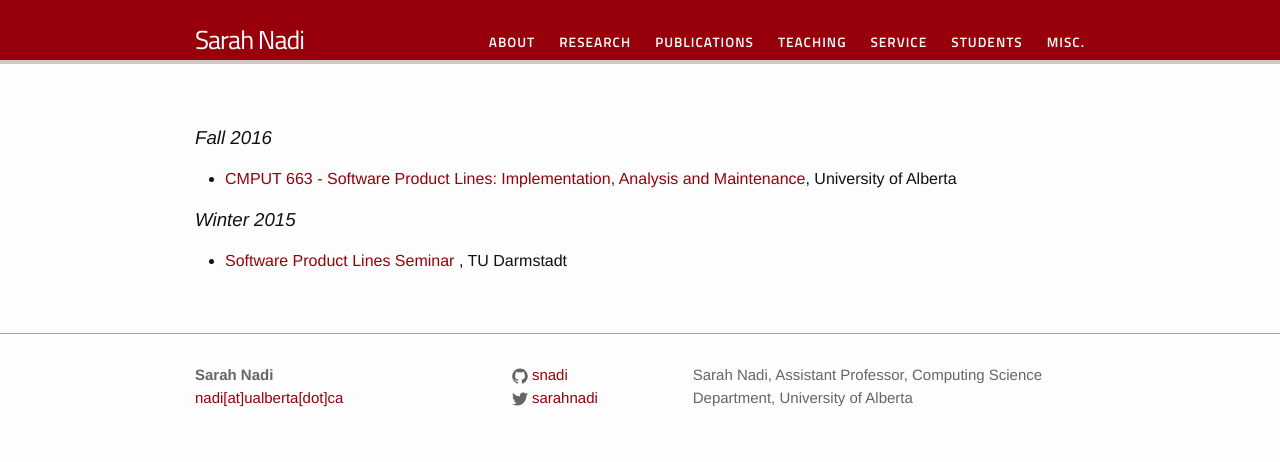
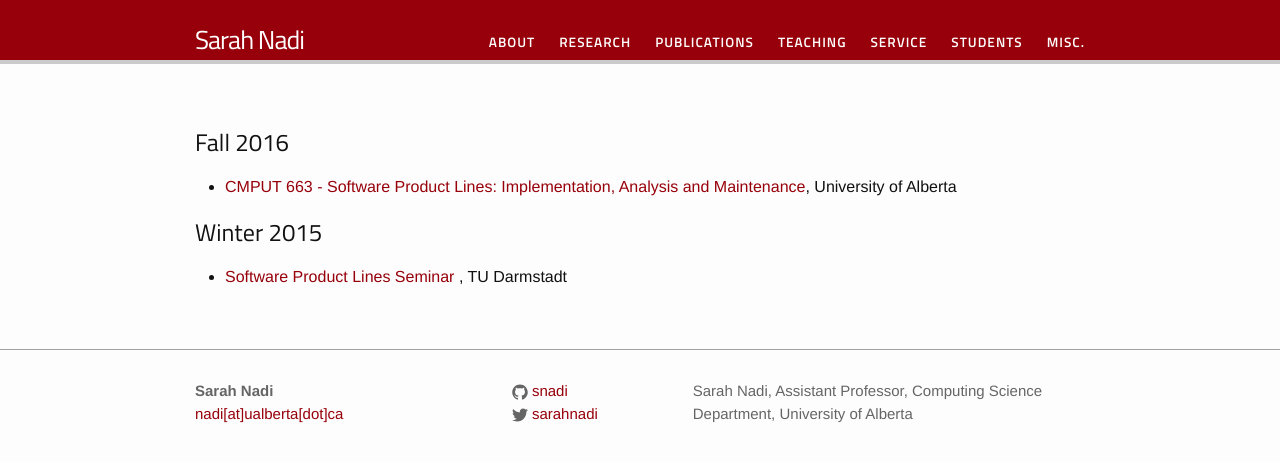
Before and after one commit to snadi/snadi.github.io, a Jekyll site: the page built from pages/teaching.md, in a window 1280 px wide. Shown: the top 462 px of the page. Built offline with Jekyll 4.4.1, drawn with Linux system fonts in a browser that asks for light colours.

Commit message:
Remove CV.md and use h2

```diff
--- a/pages/teaching.md
+++ b/pages/teaching.md
@@ -5,10 +5,10 @@ permalink: /teaching/
 group: teaching
 ---
 
-### Fall 2016 ###
+## Fall 2016 ##
 
 * [CMPUT 663 - Software Product Lines: Implementation, Analysis and Maintenance](https://www.ualberta.ca/computing-science/graduate-studies/course-directory/courses/software-product-lines), University of Alberta
 
-### Winter 2015 ###
+## Winter 2015 ##
 
 * [Software Product Lines Seminar ](http://www.stg.tu-darmstadt.de/teaching/courses/ws_2014_1/software_produkt_linien/inhalt_mit_marginalienspalte_10.en.jsp), TU Darmstadt
```
Also changed, not shown: cv.md (deleted, +0 -9 lines).
